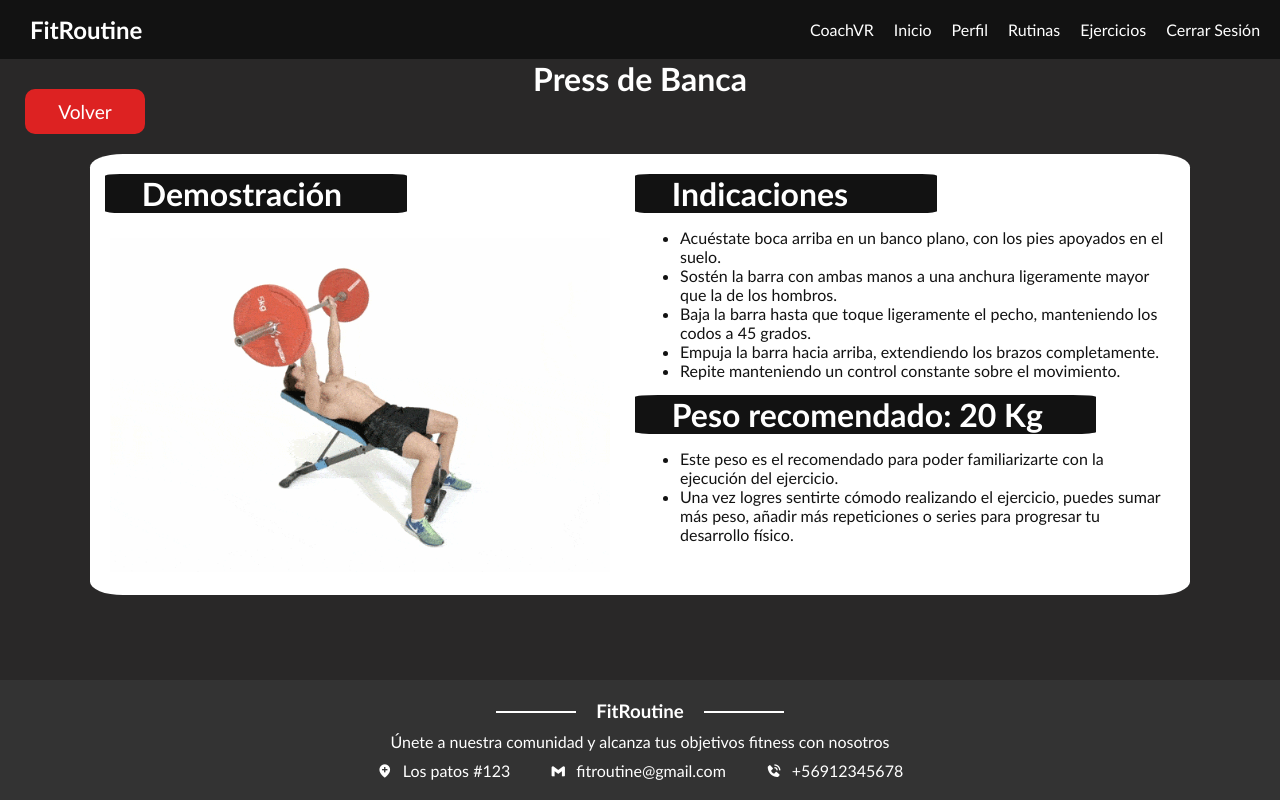
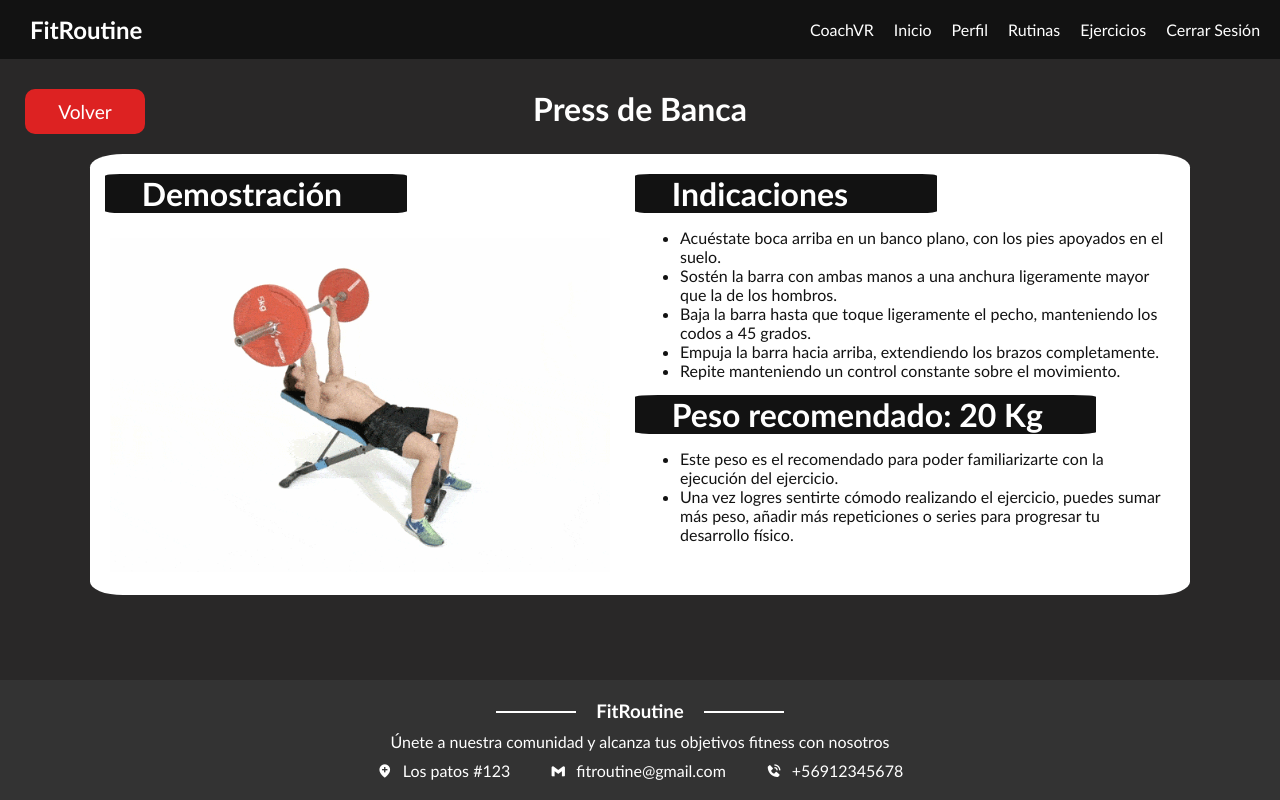
Before and after one commit to rbncode/Avance-FitRoutine, a Vue app: page /DetalleEjercicio/1 in a window 1280 px wide. Built offline with nearby package versions, Linux system fonts and the light colour scheme; data requests are answered from the project's data file.

Commit message:
refactor(lista-ejercicio): ajuste de estilos
Se ajustaron los margenes de los elementos en la vista DetalleEjercicioView.vue

```diff
--- a/src/views/lista-ejercicios/DetalleEjercicioView.vue
+++ b/src/views/lista-ejercicios/DetalleEjercicioView.vue
@@ -88,12 +88,13 @@ onMounted(cargarEjercicio);
     .button-volver:hover {
         background-color: #c00;
     }
-}
 
-.barra-superior h2 {
-    text-align: center;
-    align-items: center;
-    font-size: 2rem;
+    h2 {
+        margin-top: 30px;
+        text-align: center;
+        align-items: center;
+        font-size: 2rem;
+    }
 }
 
 .grid-container-ejercicio {
@@ -118,7 +119,8 @@ onMounted(cargarEjercicio);
     width: 50%;
 }
 
-.instrucciones ul, .peso-recomendado ul{
+.instrucciones ul,
+.peso-recomendado ul {
     margin: 15px 0;
 }
 
```
